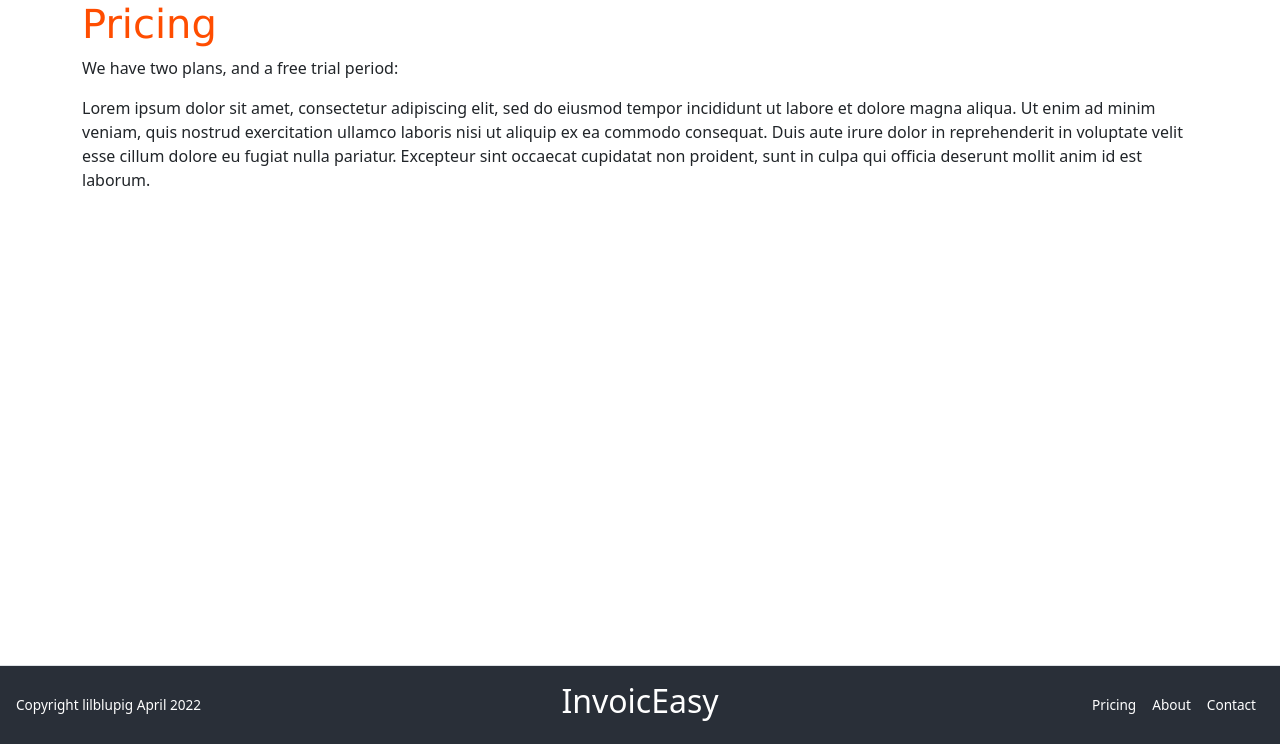
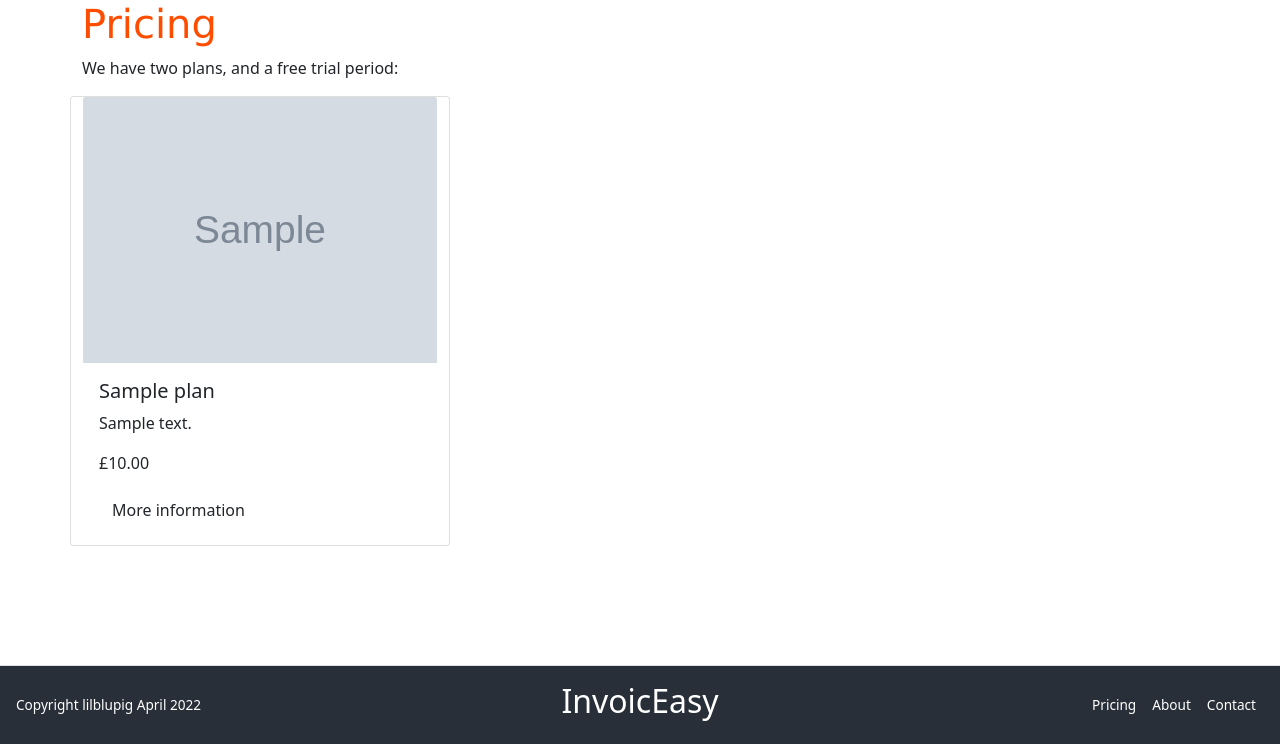
Before and after one commit to lilblupig/invoiceasy, a Django app: page /products/ in a window 1280 px wide. Shown: the part 56-800 px from the top of the page. Run offline with Django 3.2, Linux system fonts and the light colour scheme; tables that the repository leaves empty hold one stand-in row (values such as "Sample post"); grey boxes marked "Sample" are stand-in pictures; some web fonts are replaced.

Commit message:
Set up basic pricing template and view

```diff
--- a/products/templates/products/pricing.html
+++ b/products/templates/products/pricing.html
@@ -19,7 +19,19 @@
         <div class="row">
             <div class="col-12">
                 <p>We have two plans, and a free trial period:</p>
-                <p>Lorem ipsum dolor sit amet, consectetur adipiscing elit, sed do eiusmod tempor incididunt ut labore et dolore magna aliqua. Ut enim ad minim veniam, quis nostrud exercitation ullamco laboris nisi ut aliquip ex ea commodo consequat. Duis aute irure dolor in reprehenderit in voluptate velit esse cillum dolore eu fugiat nulla pariatur. Excepteur sint occaecat cupidatat non proident, sunt in culpa qui officia deserunt mollit anim id est laborum.</p>
+                <div class="row">
+                    {% for plan in plans %}
+                    <div class="card col-12 col-md-6 col-lg-4">
+                        <img src="{{ plan.image.url }}" class="card-img-top" alt="">
+                        <div class="card-body">
+                        <h5 class="card-title">{{ plan.name }}</h5>
+                        <p class="card-text">{{ plan.description }}</p>
+                        <p>£{{ plan.price }}</p>
+                        <a href="" class="btn">More information</a>
+                        </div>
+                    </div>
+                    {% endfor %}
+                </div>
             </div>
         </div>
     </div>
--- a/products/views.py
+++ b/products/views.py
@@ -1,10 +1,17 @@
 """ View information for products and pricing pages """
 
 from django.shortcuts import render
+from .models import Plan
 
 # Create your views here.
 
 
 def pricing(request):
-    """ View to return index page """
-    return render(request, 'products/pricing.html')
+    """ View to return pricing information """
+
+    plans = Plan.objects.all()
+
+    context = {
+        'plans': plans,
+    }
+    return render(request, 'products/pricing.html', context)
```
